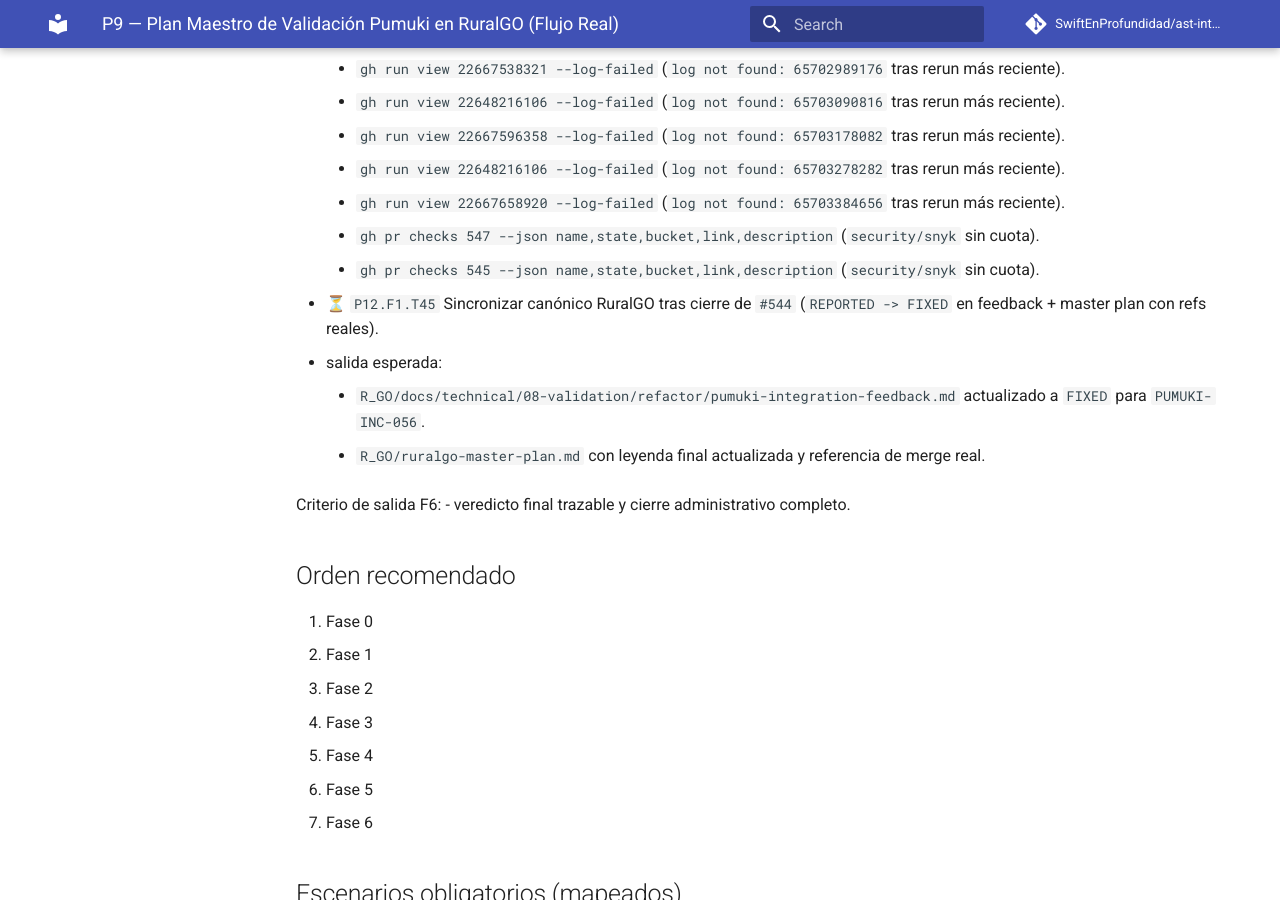
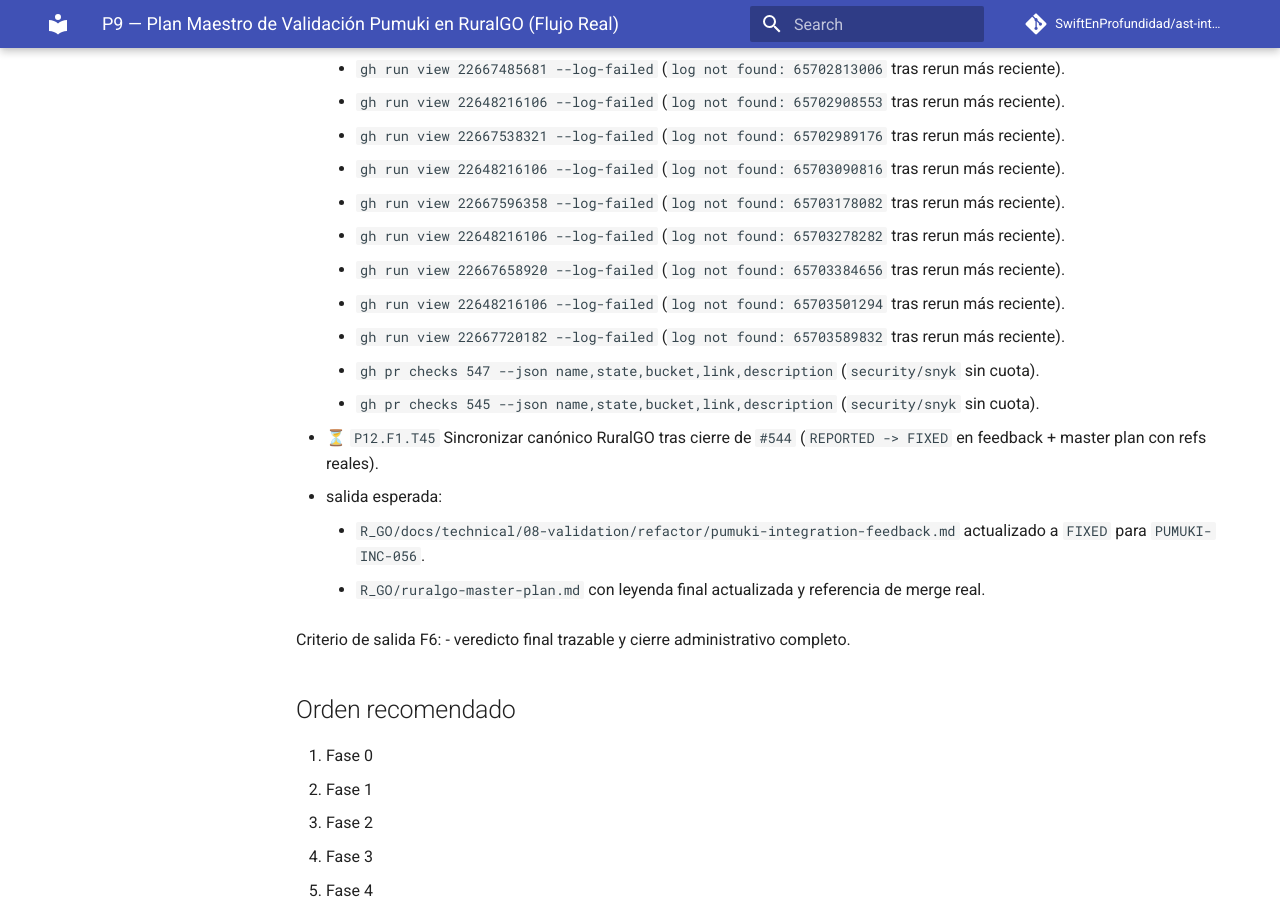
Before and after one commit to SwiftEnProfundidad/ast-intelligence-hooks, an MkDocs documentation site: the page built from docs/seguimiento-completo-validacion-ruralgo-03-03-2026.md, in a window 1280 px wide and 900 px high, scrolled down 53179 px. Built offline with MkDocs 1.6.1 and Material for MkDocs 9.7.7, drawn with Linux system fonts in a browser that asks for light colours; comment, search, counter and statistics services are not loaded; some of the changed text lies outside the part shown.

Commit message:
docs(tracking): append T47 heartbeat for latest blocker cycle

```diff
--- a/docs/seguimiento-completo-validacion-ruralgo-03-03-2026.md
+++ b/docs/seguimiento-completo-validacion-ruralgo-03-03-2026.md
@@ -1378,6 +1378,7 @@ Criterio de salida F5:
       - `https://github.com/SwiftEnProfundidad/ast-intelligence-hooks/issues/546#issuecomment-3996965410`
       - `https://github.com/SwiftEnProfundidad/ast-intelligence-hooks/issues/546#issuecomment-3996973617`
       - `https://github.com/SwiftEnProfundidad/ast-intelligence-hooks/issues/546#issuecomment-3996984742`
+      - `https://github.com/SwiftEnProfundidad/ast-intelligence-hooks/issues/546#issuecomment-3996993890`
     - evidencia de bloqueo vigente:
       - `gh run view 22648407847` (`billing lock` en GitHub Actions).
       - `gh run view 22648597740` (`billing lock` persistente tras rerun/retrigger).
@@ -1417,6 +1418,7 @@ Criterio de salida F5:
       - `gh run view 22667538321` (`billing lock` persistente en `PR #547` tras nuevo rerun).
       - `gh run view 22667596358` (`billing lock` persistente en `PR #547` tras nuevo rerun).
       - `gh run view 22667658920` (`billing lock` persistente en `PR #547` tras nuevo rerun).
+      - `gh run view 22667720182` (`billing lock` persistente en `PR #547` tras nuevo rerun).
       - `gh run view 22648216106 --log-failed` (`log not found: 65642755577`).
       - `gh run view 22648216106 --log-failed` (`log not found: 65642904197` tras nueva iteración).
       - `gh run view 22648597740 --log-failed` (`log not found: 65642481475`).
@@ -1486,6 +1488,8 @@ Criterio de salida F5:
       - `gh run view 22667596358 --log-failed` (`log not found: 65703178082` tras rerun más reciente).
       - `gh run view 22648216106 --log-failed` (`log not found: 65703278282` tras rerun más reciente).
       - `gh run view 22667658920 --log-failed` (`log not found: 65703384656` tras rerun más reciente).
+      - `gh run view 22648216106 --log-failed` (`log not found: 65703501294` tras rerun más reciente).
+      - `gh run view 22667720182 --log-failed` (`log not found: 65703589832` tras rerun más reciente).
       - `gh pr checks 547 --json name,state,bucket,link,description` (`security/snyk` sin cuota).
       - `gh pr checks 545 --json name,state,bucket,link,description` (`security/snyk` sin cuota).
 
```
